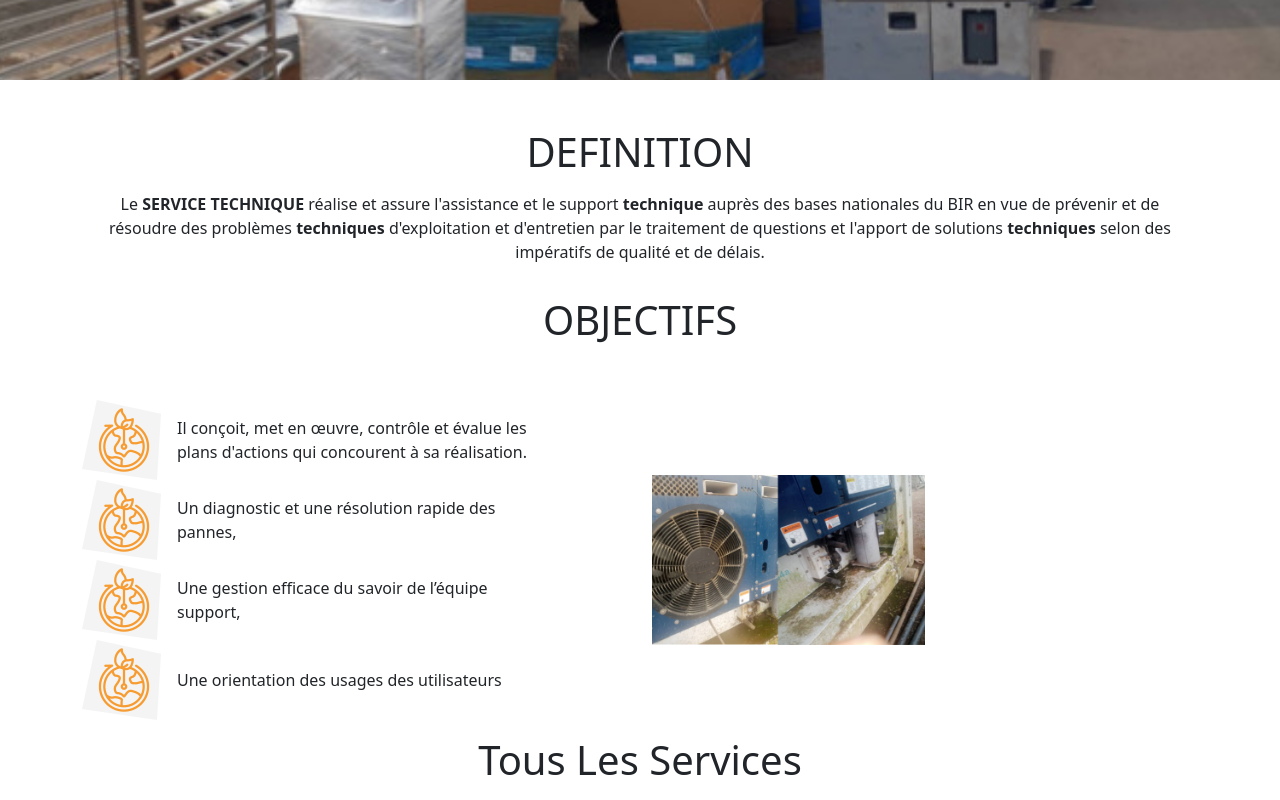
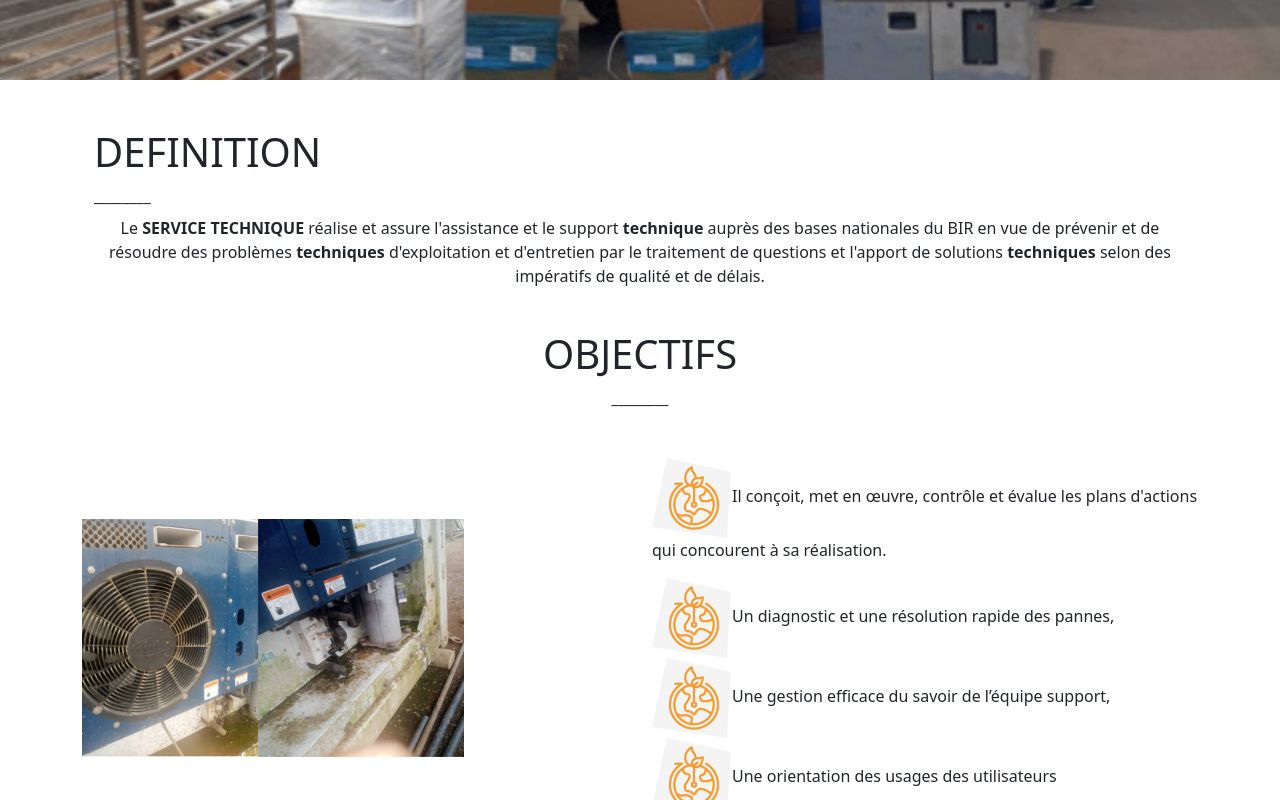
Before and after one commit to Elcid-Chawa/service-technique, a React (Create React App) app: page / in a window 1280 px wide. Shown: the part 520-1320 px from the top of the page. Built offline with nearby package versions, Linux system fonts and the light colour scheme.

Commit message:
editted style

```diff
--- a/src/components/Main.js
+++ b/src/components/Main.js
@@ -10,9 +10,10 @@ import {
 export default function Main(){
     return(
         <>
-            <Container className="d-flex justify-content-center flex-column  mb-3">
-                <Container className=" mt-5 d-flex justify-content-center">
+            <Container className="flex justify-content-center flex-column  mb-3">
+                <Container className=" mt-5 justify-content-center flex-column">
                         <h1 id="service">DEFINITION</h1>
+                        <span>________</span>
                     </Container>
                 <Container
                     className="mt-2 d-flex justify-center aling-items-center"
@@ -29,39 +30,50 @@ export default function Main(){
                         className="mt5 mb-5"
                         style={{
                             display: 'flex',
-                            flexDirection: "row",
+                            flexDirection: "column",
                             justifyContent: "center",
                             alignItems: 'center',
+                            paddingTop: "10px",
                         }}
                     >
                         <h1>OBJECTIFS</h1>
+                        <span>________</span>
                     </Container>
+
                     <Row className="justify-content-center align-items-center">
+                        <Col className="justify-content-end" >
+                            <img
+                                src={require('../assets/img/maintenance2.jpg')}
+                                width="70%"
+                                fluid
+                            />
+                        </Col>
                         <Col >
                         <Row className="align-items-center">
-                            <Col className="col-2"><img src={require('../assets/img/sutainable-process.png')} /></Col>
-                            <Col className="col-8">Il conçoit, met en œuvre, contrôle et évalue les plans d'actions qui concourent à sa réalisation.</Col>
+                            <Col >
+                               <p><img src={require('../assets/img/sutainable-process.png')} fluid />
+                               <span>Il conçoit, met en œuvre, contrôle et évalue les plans d'actions qui concourent à sa réalisation.</span></p>
+                            </Col>
                         </Row>
                         <Row className="align-items-center">
-                            <Col className="col-2"><img src={require('../assets/img/sutainable-process.png')} /></Col>
-                            <Col className="col-8">Un diagnostic et une résolution rapide des pannes,</Col>
+                            <Col >
+                                <img src={require('../assets/img/sutainable-process.png')} fluid />
+                                <span>Un diagnostic et une résolution rapide des pannes,</span>
+                            </Col>
                         </Row>
                         <Row className="align-items-center">
-                            <Col className="col-2"><img src={require('../assets/img/sutainable-process.png')} /></Col>
-                            <Col className="col-8">Une gestion efficace du savoir de l’équipe support,</Col>
+                            <Col >
+                                <img src={require('../assets/img/sutainable-process.png')} fluid />
+                                <span>Une gestion efficace du savoir de l’équipe support,</span>
+                            </Col>
                         </Row>
                         <Row className="align-items-center">
-                            <Col className="col-2"><img src={require('../assets/img/sutainable-process.png')} /></Col>
-                            <Col className="col-8">Une orientation des usages des utilisateurs</Col>
+                            <Col >
+                                <img src={require('../assets/img/sutainable-process.png')} fluid />
+                                <span>Une orientation des usages des utilisateurs</span>
+                            </Col>
                         </Row>
 
-                        </Col>
-                        <Col >
-                            <img
-                                src={require('../assets/img/maintenance2.jpg')}
-                                width="50%"
-                                fluid
-                            />
                         </Col>
                     </Row>
             </Container>
@@ -178,7 +190,12 @@ export default function Main(){
                     }}
 
                 >
-                    <Container className="d-flex justify-content-center">
+                    <Container
+                        className="d-flex justify-content-center"
+                        style={{
+                            paddingTop: "10px"
+                        }}
+                    >
                             <h1 className="text-white">ADMINISTRATION</h1>
                     </Container>
                     <Row className="justify-content-center align-items-center"
```
